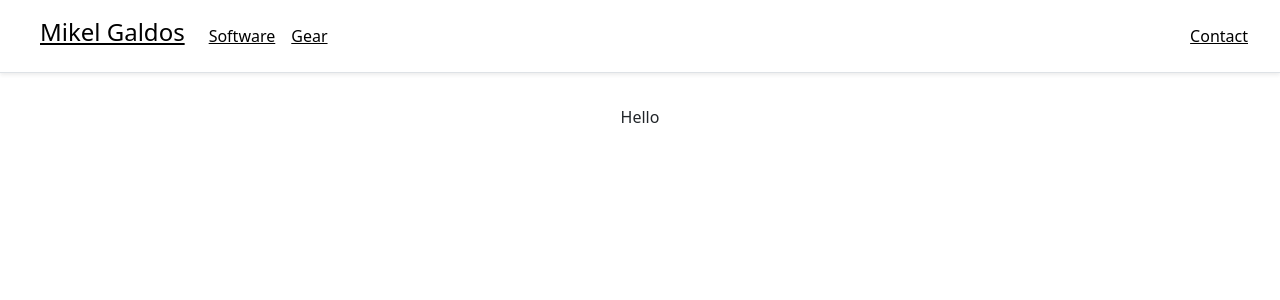
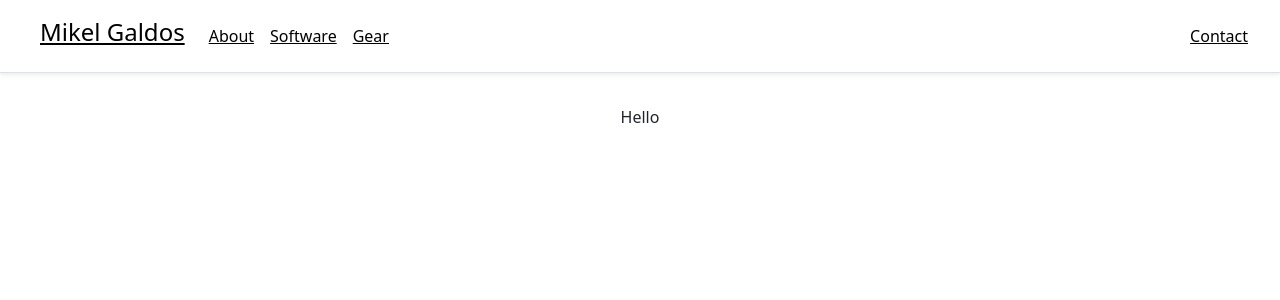
Before and after one commit to MikelGV/Personal-Website, a Flask app: page / in a window 1280 px wide. Shown: the top 300 px of the page. Run offline with Flask 2, Linux system fonts and the light colour scheme.

Commit message:
about added

```diff
--- a/src/flaskr/templates/snippets/header.html
+++ b/src/flaskr/templates/snippets/header.html
@@ -5,6 +5,7 @@
         <h4 class="mr-3 font-weight-normal justify-content-start">
             <a class="p-3 text-black" href="/">Mikel Galdos</a>
         </h4>
+        <a class="p-2 text-black" href="#/app/about">About</a>
         <a class="p-2 text-black" href="#/app/software">Software</a>
         <a class="p-2 text-black" href="#/app/gear">Gear</a>
 
```
